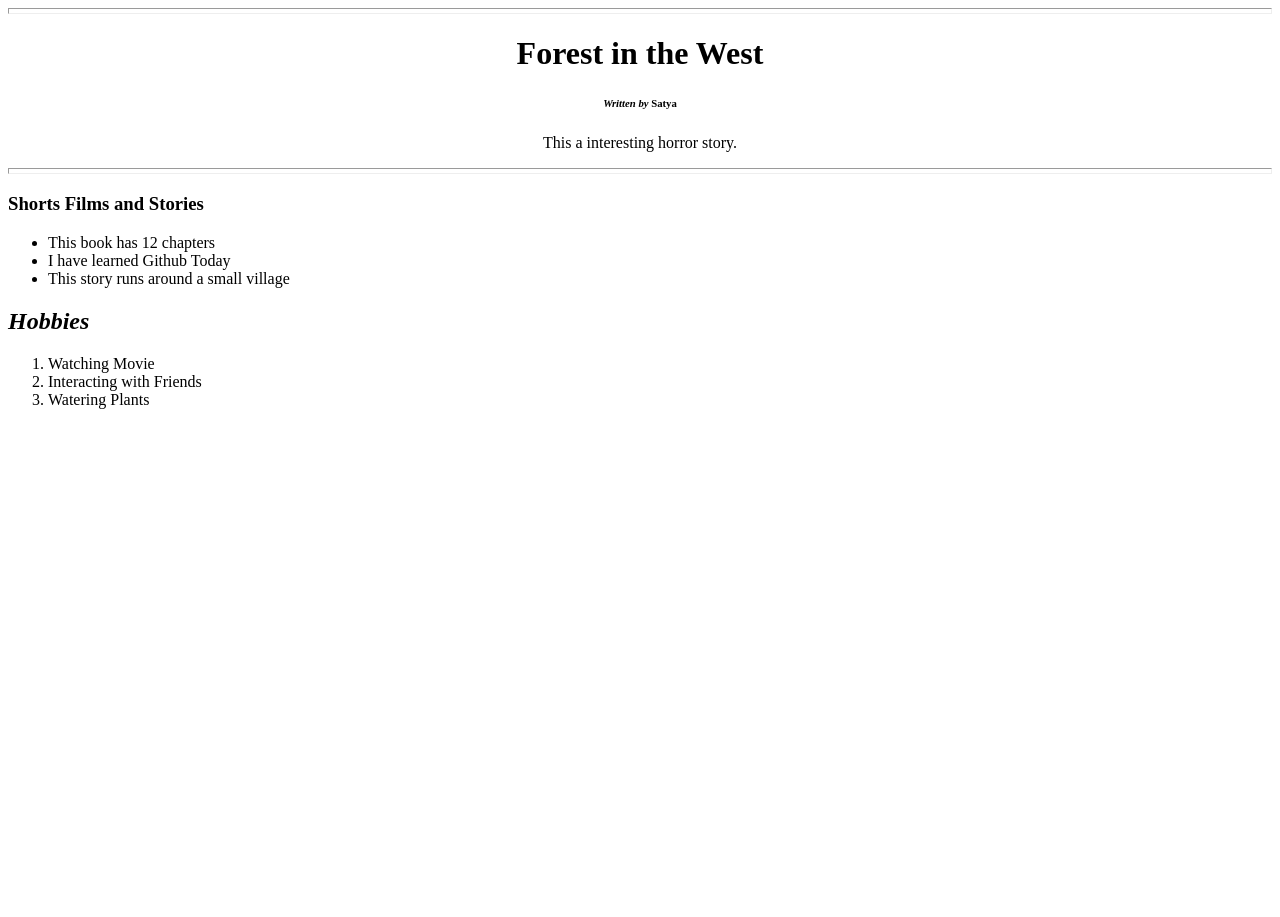
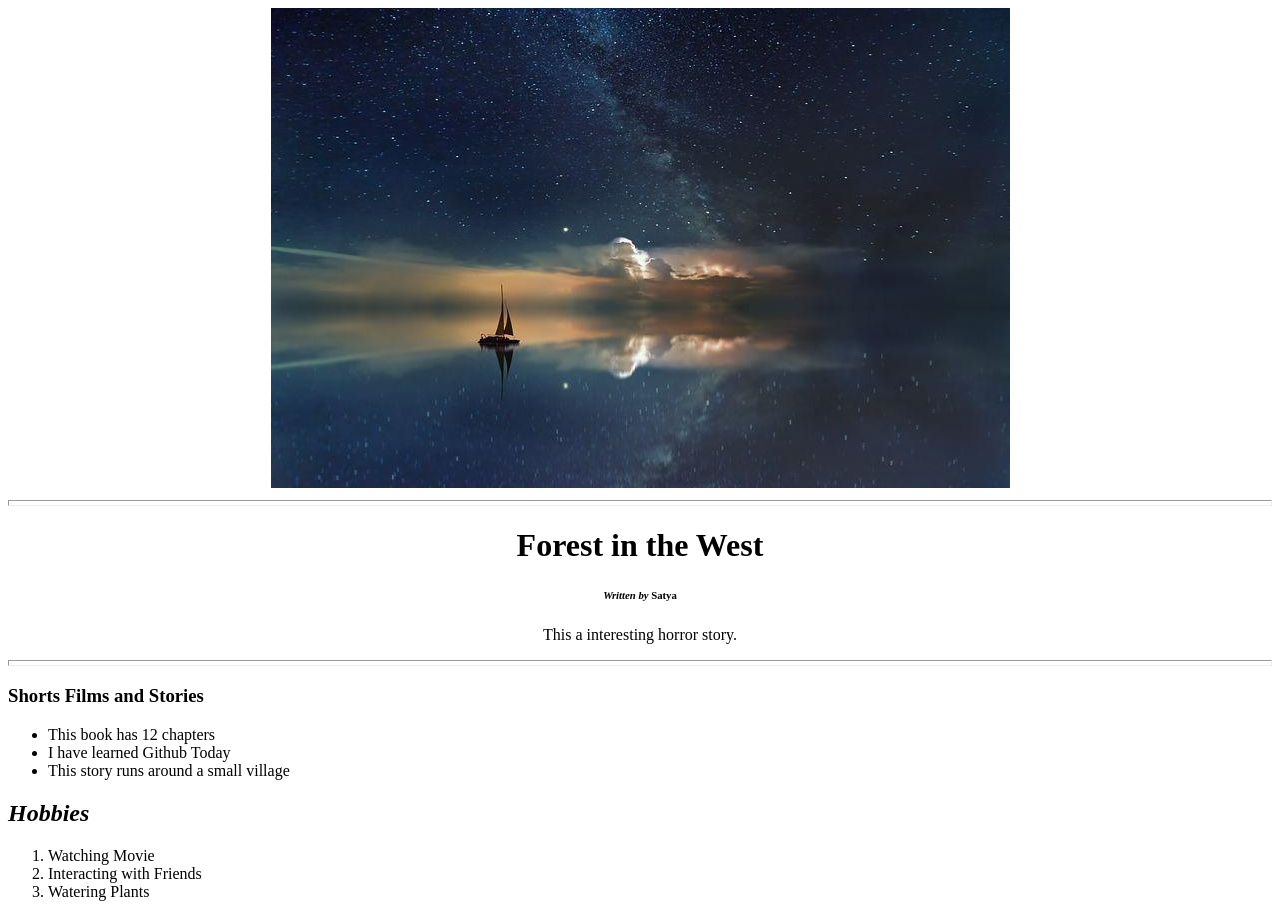
Before and after one commit to JayaVenkat22/Web-Development, a plain HTML site: page index.html in a window 1280 px wide. Before the commit the page ends 800 px from the top, so only its background shows below. Drawn offline with Linux system fonts and the light colour scheme; files whose address does not match are found by name.

Commit message:
added image

```diff
--- a/index.html
+++ b/index.html
@@ -6,7 +6,10 @@
     <meta name="viewport" content="width=device-width, initial-scale=1.0">
     <title>Book </title>
     <center>
-     <hr size="6">
+        <img src ="E:\Jaya\Web-Development/ocean-3605547__480.jpg">
+
+
+    <hr size="6">
     <h1>Forest in the West </h1>
     <h6><em> Written by</em> <strong> Satya </strong>  </h6>
     <p> This a interesting horror story. </p>
```
Also changed, not shown: ocean-3605547__480.jpg (added).
